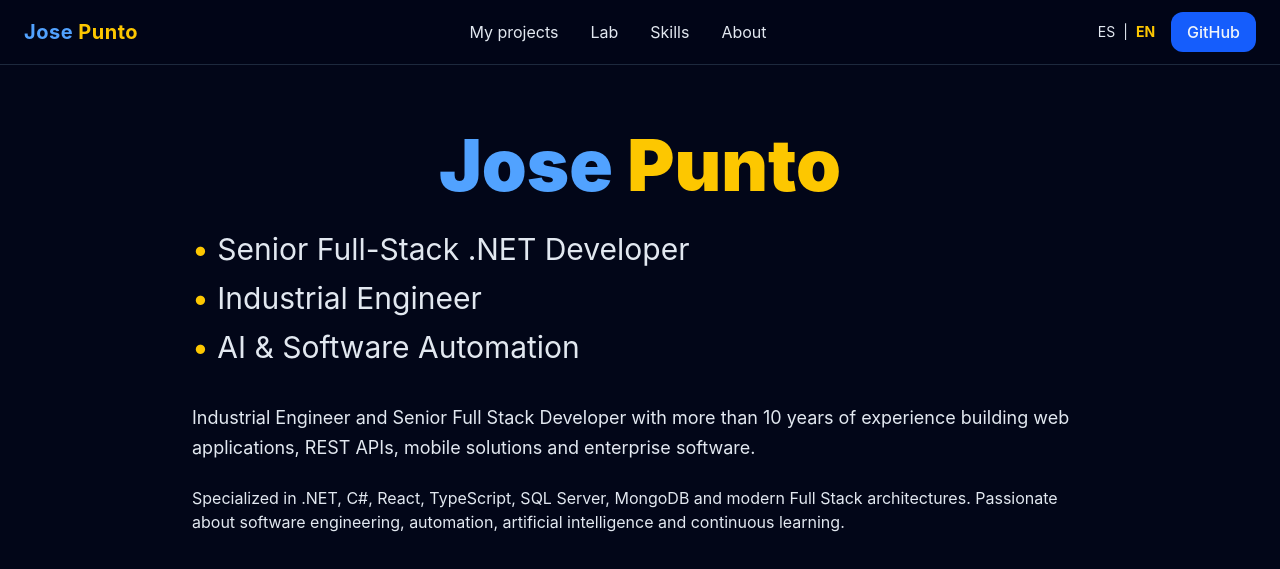
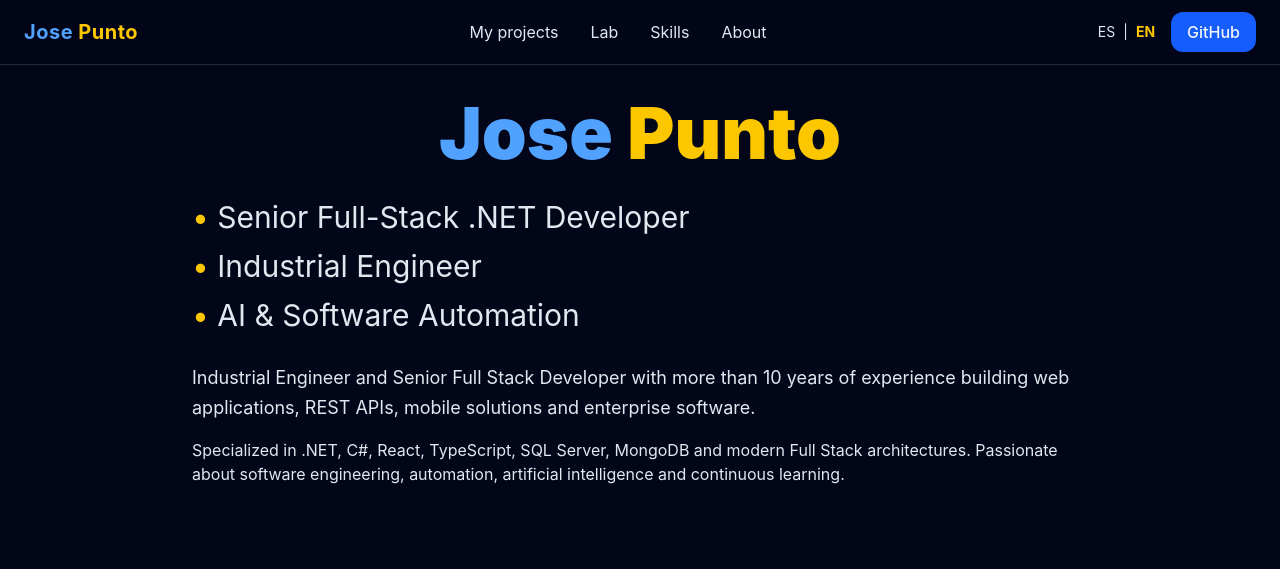
Before and after one commit to iamjosepunto/iamjosepunto.github.io, a React (Vite) app: page / in a window 1280 px wide. Shown: the top 569 px of the page. Built offline with nearby package versions, Linux system fonts and the light colour scheme.

Commit message:
Reduce hero vertical spacing

```diff
--- a/src/components/Hero.tsx
+++ b/src/components/Hero.tsx
@@ -12,7 +12,7 @@ const Hero = () => {
         items-center
         justify-center
         px-6
-        py-16
+        py-8
       "
     >
       <div className="max-w-5xl mx-auto">
@@ -42,7 +42,7 @@ const Hero = () => {
             text-xl
             md:text-3xl
             text-ivory
-            mb-8
+            mb-6
             leading-relaxed
             text-left
           "
@@ -88,7 +88,7 @@ const Hero = () => {
             mx-auto
             text-ivory
             text-base
-            mt-6
+            mt-4
             text-left
           "
         >
```
